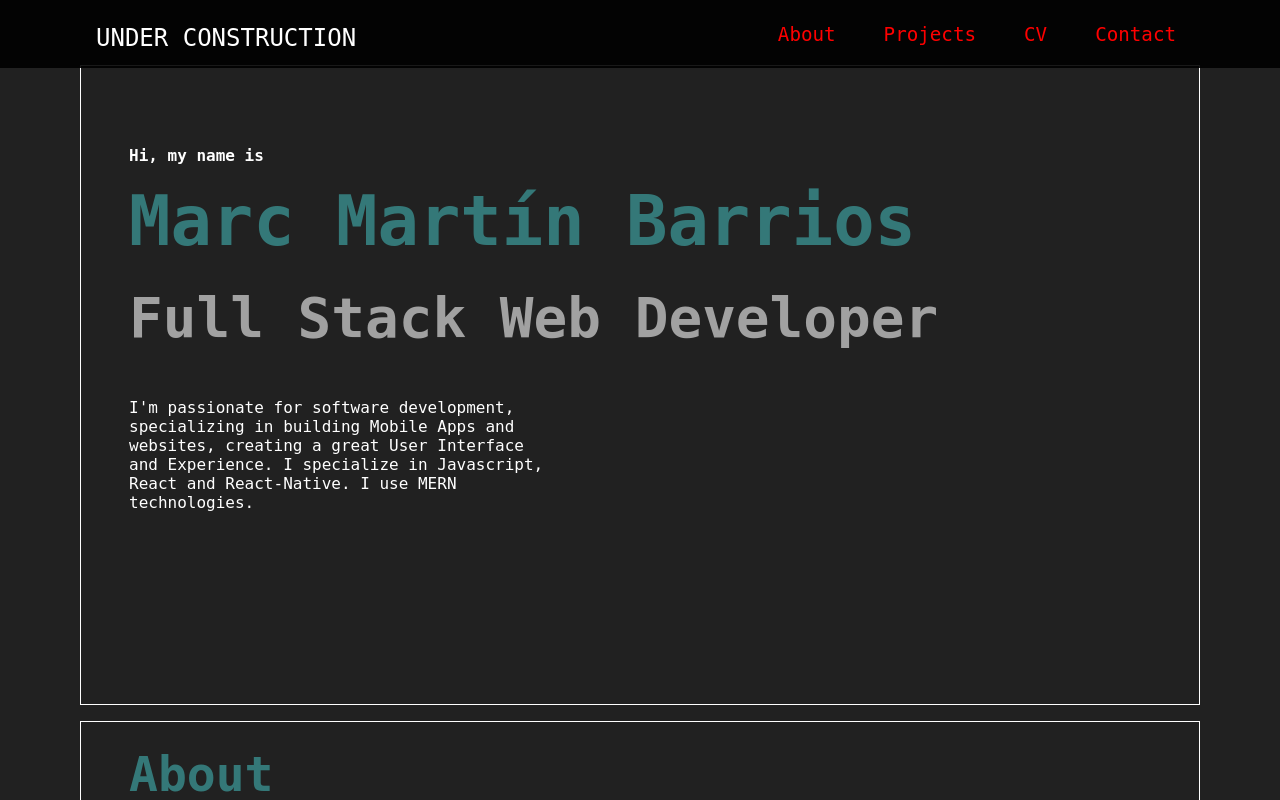
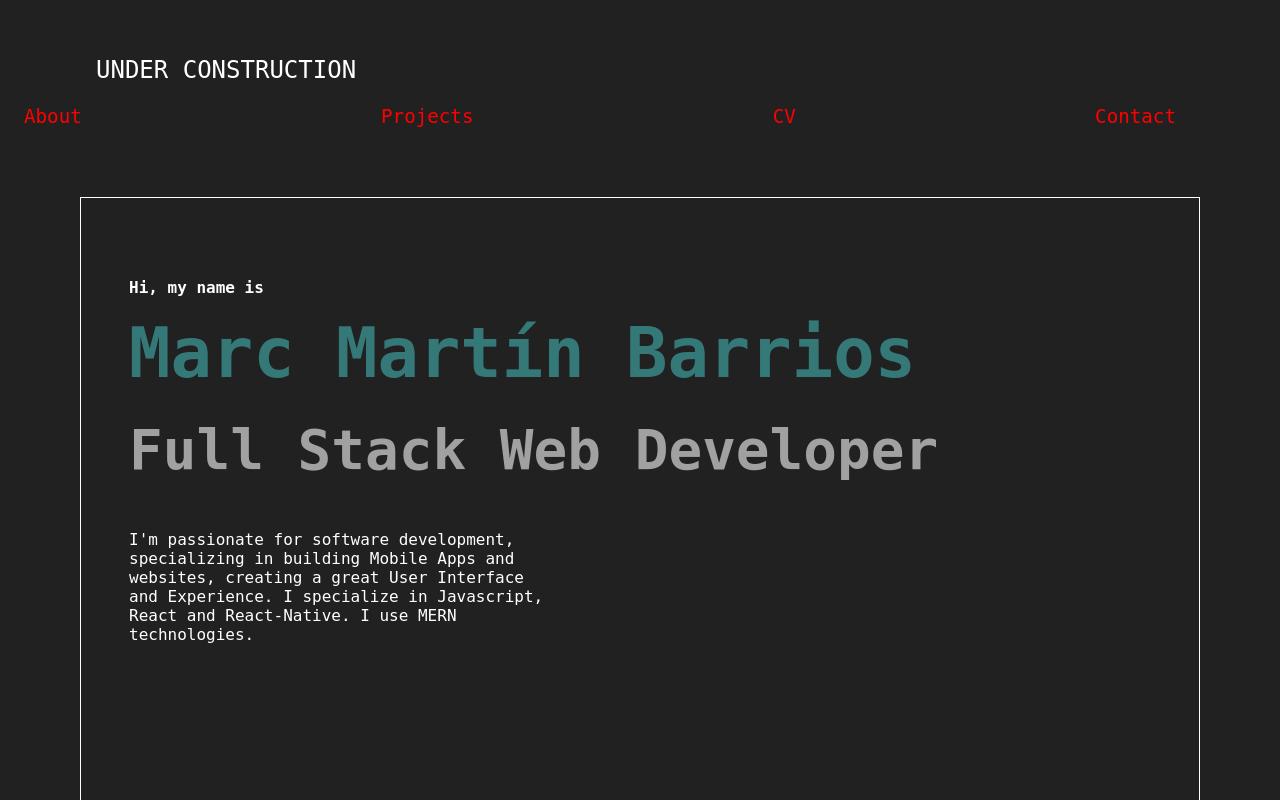
Before and after one commit to MarcMB89/portfolio, a React (Create React App) app: page / in a window 1280 px wide. Shown: the top 800 px of the page. Built offline with nearby package versions, Linux system fonts and the light colour scheme; a web font is replaced by a local one.

Commit message:
Add css for navbar transition

```diff
--- a/src/components/Header/navigationBarStyle.css
+++ b/src/components/Header/navigationBarStyle.css
@@ -1,11 +1,10 @@
-.header__navigation {
-  display: flex;
-  justify-content: space-between;
-  align-items: center;
+.header__navigation-desktop{
+  top: 0;
+  width: 100%;
+  display: block;
+  transition: top 0.3s;
   background-color: hsla(0, 0%, 0%, 90%)	;
-  width: 100%;
   position: fixed;
-  top: 0;
 }
 
 /* BURGUER MENU */
@@ -50,11 +49,13 @@
 }
 
 .header__navigation-list {
+  display: flex;
+  justify-content: space-between;
+  align-items: center;
   text-decoration: none;
   cursor: pointer;
   list-style: none;
   margin-right: 5rem;
-
 }
 
 .header__navigation-list-item {
```
